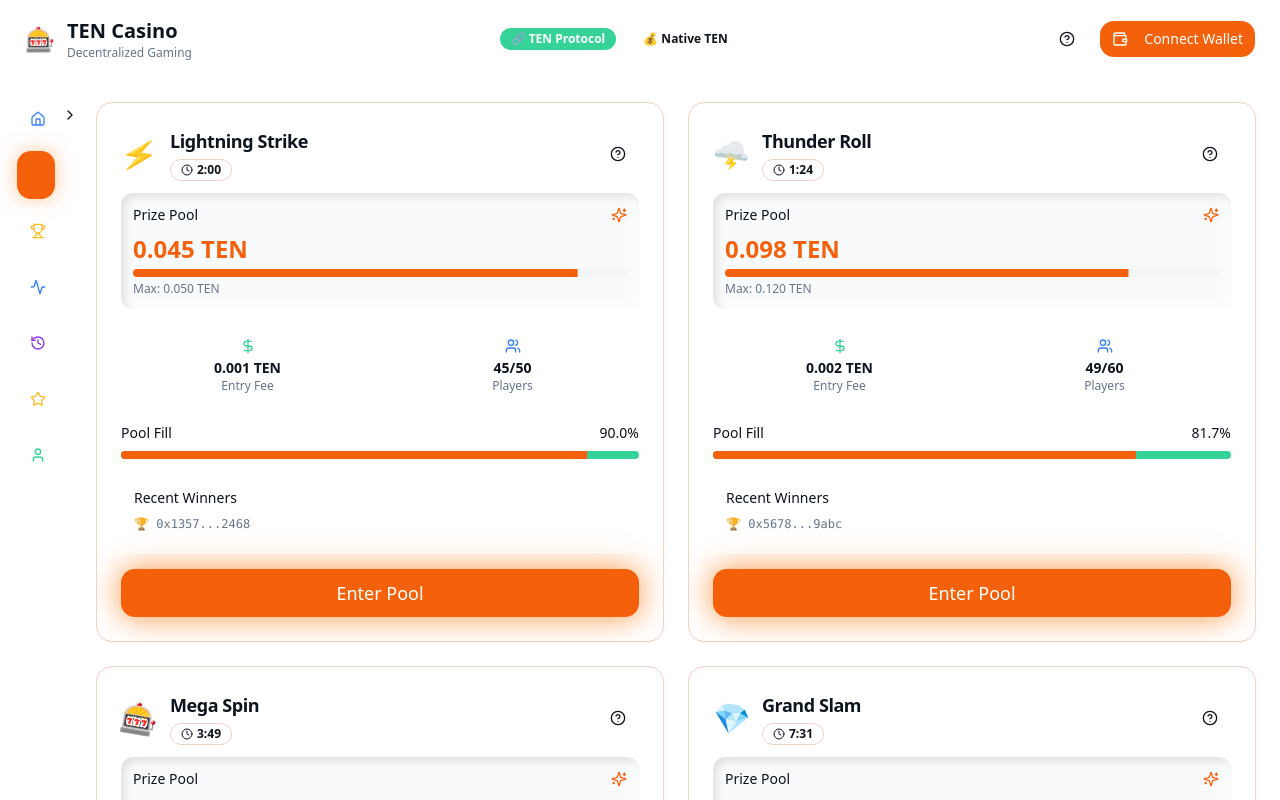
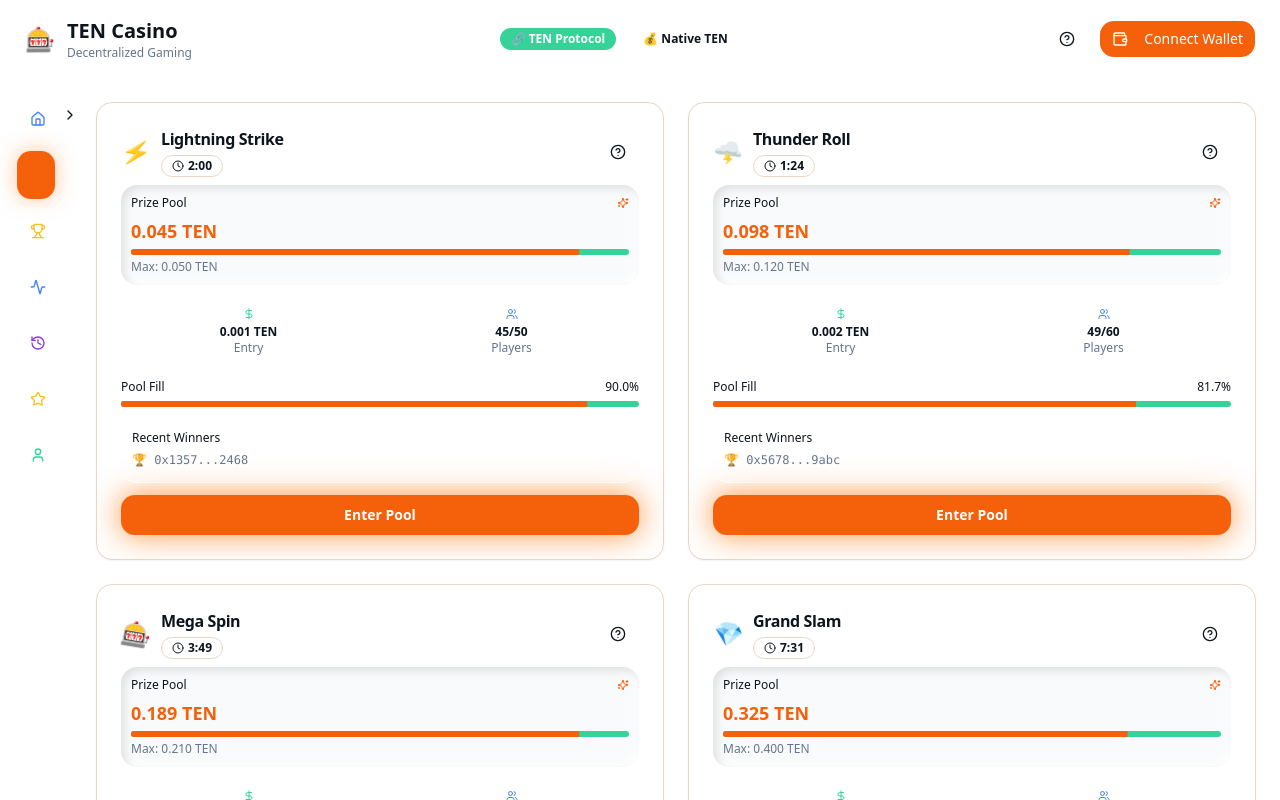
Before and after one commit to somuchrekt/ten-sparkle-casino, a React (Vite) app: page /casino in a window 1280 px wide. Shown: the top 800 px of the page. Built offline with nearby package versions, Linux system fonts and the light colour scheme.

Commit message:
Fix: Make buttons clickable and compact cards
- Ensure the "Enter Pool" button on PoolCard triggers the ConfirmationModal.
- Make PoolCard components more compact.
- Fix the "Next" button functionality within the GuideModal.

```diff
--- a/src/components/casino/GuideModal.tsx
+++ b/src/components/casino/GuideModal.tsx
@@ -387,13 +387,16 @@ const GuideModal = ({ open, onClose }: GuideModalProps) => {
             </Button>
 
             {activeSection === sections.length - 1 ? (
-              <Button onClick={onClose} className="neomorphic-hover">
+              <Button
+                onClick={onClose}
+                className="neomorphic-hover cursor-pointer"
+              >
                 Start Playing
               </Button>
             ) : (
               <Button
                 onClick={() => setActiveSection(Math.min(sections.length - 1, activeSection + 1))}
-                className="neomorphic-hover"
+                className="neomorphic-hover cursor-pointer"
               >
                 Next <ChevronRight className="h-4 w-4 ml-1" />
               </Button>
--- a/src/components/casino/PoolCard.tsx
+++ b/src/components/casino/PoolCard.tsx
@@ -85,18 +85,18 @@ const PoolCard = ({ pool, entryStatus, onEntry, onGuide }: PoolCardProps) => {
       whileTap={{ scale: 0.98 }}
     >
       <Card className="neomorphic holographic h-full overflow-hidden">
-        <CardHeader className="pb-3">
+        <CardHeader className="pb-2">
           <div className="flex items-center justify-between">
-            <div className="flex items-center gap-3">
+            <div className="flex items-center gap-2.5">
               <motion.div
-                className="text-3xl"
+                className="text-2xl"
                 animate={{ rotate: [0, 10, -10, 0] }}
                 transition={{ duration: 2, repeat: Infinity, repeatDelay: 3 }}
               >
                 {pool.emoji}
               </motion.div>
               <div>
-                <CardTitle className="text-lg">{pool.name}</CardTitle>
+                <CardTitle className="text-base">{pool.name}</CardTitle>
                 <div className="flex items-center gap-2 mt-1">
                   <Badge variant="outline" className="text-xs">
                     <Clock className="h-3 w-3 mr-1" />
@@ -109,26 +109,26 @@ const PoolCard = ({ pool, entryStatus, onEntry, onGuide }: PoolCardProps) => {
               variant="ghost"
               size="sm"
               onClick={onGuide}
-              className="glass-light hover:glass-medium"
+              className="glass-light hover:glass-medium cursor-pointer"
             >
-              <HelpCircle className="h-4 w-4" />
+              <HelpCircle className="h-3 w-3" />
             </Button>
           </div>
         </CardHeader>
 
-        <CardContent className="space-y-4">
+        <CardContent className="space-y-3">
           {/* Prize Pool */}
-          <div className="neomorphic-inset p-3 rounded-xl">
-            <div className="flex justify-between items-center mb-2">
-              <span className="text-sm font-medium">Prize Pool</span>
-              <Sparkles className="h-4 w-4 text-primary" />
+          <div className="neomorphic-inset p-2.5 rounded-lg">
+            <div className="flex justify-between items-center mb-1.5">
+              <span className="text-xs font-medium">Prize Pool</span>
+              <Sparkles className="h-3 w-3 text-primary" />
             </div>
-            <div className="text-2xl font-bold text-primary mb-1">
+            <div className="text-lg font-bold text-primary mb-1">
               {pool.currentPrize.toFixed(3)} TEN
             </div>
             <Progress
               value={prizePercentage}
-              className="h-2 bg-gray-100"
+              className="h-1.5"
             />
             <div className="text-xs text-muted-foreground mt-1">
               Max: {pool.maxPrize.toFixed(3)} TEN
@@ -136,32 +136,32 @@ const PoolCard = ({ pool, entryStatus, onEntry, onGuide }: PoolCardProps) => {
           </div>
 
           {/* Stats Grid */}
-          <div className="grid grid-cols-2 gap-3">
-            <div className="glass-light p-3 rounded-xl text-center">
-              <DollarSign className="h-4 w-4 mx-auto mb-1 text-secondary" />
-              <div className="text-sm font-semibold">{pool.entryFee.toFixed(3)} TEN</div>
-              <div className="text-xs text-muted-foreground">Entry Fee</div>
+          <div className="grid grid-cols-2 gap-2">
+            <div className="glass-light p-2.5 rounded-lg text-center">
+              <DollarSign className="h-3 w-3 mx-auto mb-1 text-secondary" />
+              <div className="text-xs font-semibold">{pool.entryFee.toFixed(3)} TEN</div>
+              <div className="text-xs text-muted-foreground">Entry</div>
             </div>
-            <div className="glass-light p-3 rounded-xl text-center">
-              <Users className="h-4 w-4 mx-auto mb-1 text-accent" />
-              <div className="text-sm font-semibold">{pool.playerCount}/{pool.maxPlayers}</div>
+            <div className="glass-light p-2.5 rounded-lg text-center">
+              <Users className="h-3 w-3 mx-auto mb-1 text-accent" />
+              <div className="text-xs font-semibold">{pool.playerCount}/{pool.maxPlayers}</div>
               <div className="text-xs text-muted-foreground">Players</div>
             </div>
           </div>
 
           {/* Player Progress */}
-          <div className="space-y-2">
-            <div className="flex justify-between text-sm">
+          <div className="space-y-1.5">
+            <div className="flex justify-between text-xs">
               <span>Pool Fill</span>
               <span>{fillPercentage.toFixed(1)}%</span>
             </div>
-            <Progress value={fillPercentage} className="h-2" />
+            <Progress value={fillPercentage} className="h-1.5" />
           </div>
 
           {/* Recent Winners */}
-          <div className="glass-light p-3 rounded-xl">
-            <div className="text-sm font-medium mb-2">Recent Winners</div>
-            <div className="h-6 overflow-hidden">
+          <div className="glass-light p-2.5 rounded-lg">
+            <div className="text-xs font-medium mb-1.5">Recent Winners</div>
+            <div className="h-5 overflow-hidden">
               <AnimatePresence mode="wait">
                 <motion.div
                   key={winnerIndex}
@@ -182,7 +182,7 @@ const PoolCard = ({ pool, entryStatus, onEntry, onGuide }: PoolCardProps) => {
             onClick={onEntry}
             disabled={entryStatus === 'awaiting'}
             variant={buttonProps.variant}
-            className={`w-full h-12 text-lg ${buttonProps.className}`}
+            className={`w-full h-10 text-sm font-semibold cursor-pointer ${buttonProps.className}`}
           >
             {buttonProps.text}
           </Button>
```
